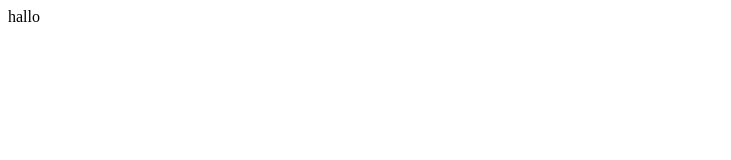
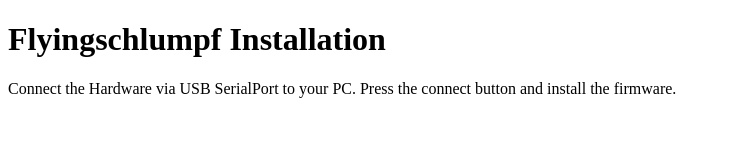
Before and after one commit to StefanGuelland/-esp-web-tools-test, a plain HTML site: page index.html in a window 1280 px wide. Shown: the whole page, without its empty margins (0-731 px from the left). Drawn offline with Linux system fonts and the light colour scheme.

Commit message:
update index

```diff
--- a/index.html
+++ b/index.html
@@ -8,7 +8,10 @@
 
 <body>
   <!-- the content goes here -->
-  hallo
+  <h1>Flyingschlumpf Installation</h1>
+  Connect the Hardware via USB SerialPort to your PC.
+  Press the connect button and install the firmware.
+  <br>
   <esp-web-install-button manifest="manifest.json" />
 </body>
 
```
